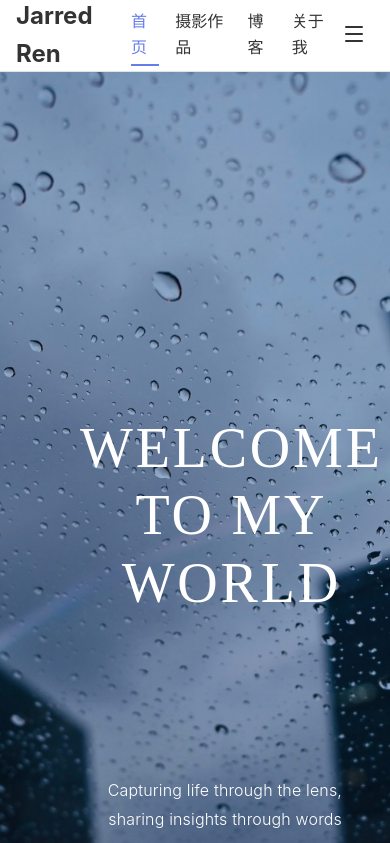
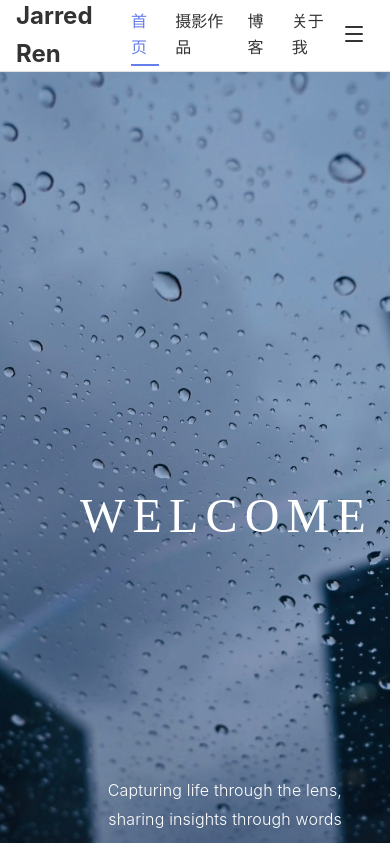
Before and after one commit to JarredRbw/Personal-Website, a React (Vite) app: page / in a window 390 px wide. Shown: the top 843 px of the page. Built offline with nearby package versions, Linux system fonts and the light colour scheme.

Commit message:
Make title display on single line with wide letter spacing

```diff
--- a/src/pages/Home.css
+++ b/src/pages/Home.css
@@ -15,8 +15,8 @@
   top: 4rem;
   left: 3rem;
   z-index: 100;
-  max-width: 1000px;
-  width: 50%;
+  max-width: 90%;
+  width: 90%;
   padding: 0;
   text-align: left;
 }
@@ -35,18 +35,20 @@
   font-size: 6rem;
   font-weight: 400;
   margin-bottom: 0;
-  letter-spacing: 0.05em;
-  line-height: 1.2;
+  letter-spacing: 0.2em;
+  line-height: 1.0;
   font-family: 'Times New Roman', 'Georgia', 'Times', serif;
   text-shadow: none;
+  white-space: nowrap;
 }
 
 .hero-title {
-  letter-spacing: 0.05em !important;
-  line-height: 1.2 !important;
+  letter-spacing: 0.2em !important;
+  line-height: 1.0 !important;
   font-weight: 400 !important;
   text-shadow: none !important;
   font-family: 'Times New Roman', 'Georgia', 'Times', serif !important;
+  white-space: nowrap !important;
 }
 
 .hero-subtitle {
@@ -237,21 +239,23 @@
   }
 
   .hero h1 {
-    font-size: 3.5rem;
-    line-height: 1.2;
+    font-size: 3rem;
+    line-height: 1.0;
     font-weight: 400;
-    letter-spacing: 0.05em;
+    letter-spacing: 0.15em;
     text-shadow: none;
     font-family: 'Times New Roman', 'Georgia', 'Times', serif;
+    white-space: nowrap;
   }
 
   .hero-title {
-    font-size: 3.5rem !important;
-    line-height: 1.2 !important;
+    font-size: 3rem !important;
+    line-height: 1.0 !important;
     font-weight: 400 !important;
-    letter-spacing: 0.05em !important;
+    letter-spacing: 0.15em !important;
     text-shadow: none !important;
     font-family: 'Times New Roman', 'Georgia', 'Times', serif !important;
+    white-space: nowrap !important;
   }
 
   .hero-subtitle {
```
